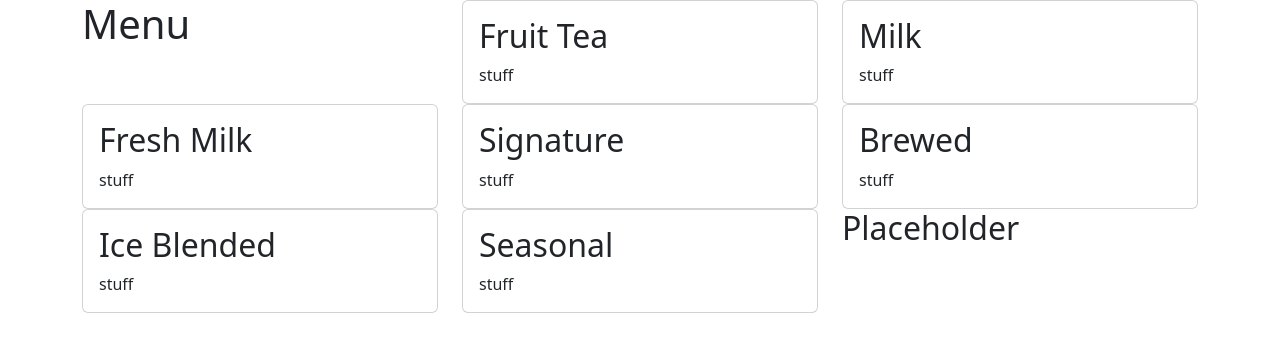
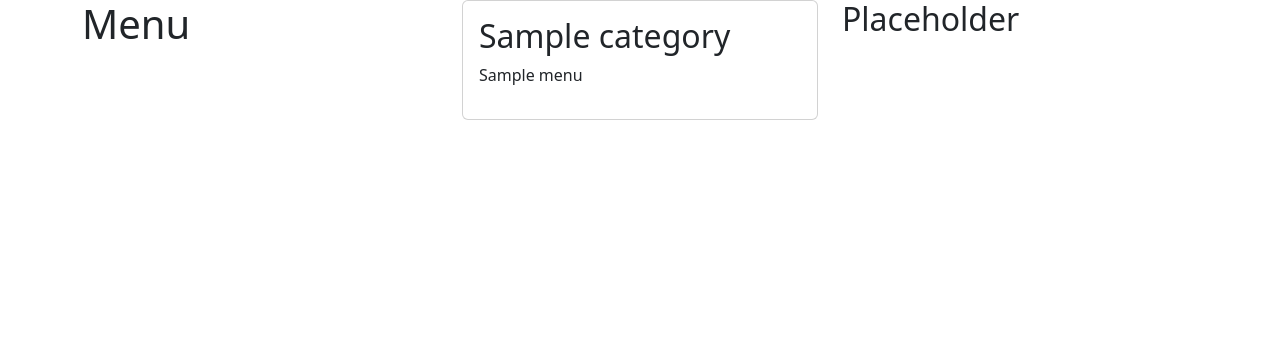
Before and after one commit to Lightlyflow/csce315-project3, a Flask app: template api/menuboard/templates/menuboard.html in a window 1280 px wide. Shown: the top 352 px of the page. Run offline with Flask 3, Linux system fonts and the light colour scheme; the template is opened without the code that fills it: most values are stand-ins (such as "Sample title", 1, 10 or a date in 2020).

Commit message:
added dynamic menu template

```diff
--- a/api/menuboard/menuboard.py
+++ b/api/menuboard/menuboard.py
@@ -1,8 +1,11 @@
 from flask import Blueprint, render_template
+from .menuboard_helper import getMenuCategories, getMenuItems
 
 menuboardBlueprint = Blueprint("menuboard", __name__, template_folder="templates")
 
 
 @menuboardBlueprint.route("/")
 def home():
+    menuCategories = getMenuCategories()
+    menuItems = {category: getMenuItems(category) for category in menuCategories}
     return render_template("menuboard.html")
--- a/api/menuboard/templates/menuboard.html
+++ b/api/menuboard/templates/menuboard.html
@@ -3,84 +3,36 @@
     <head>
         <meta charset="UTF-8">
         <meta name="viewport" content="width=device-width, initial-scale=1.0">
-        <title>Project 3 - Customer</title>
+        <title>Project 3 - Menu Board</title>
         <link href="https://cdn.jsdelivr.net/npm/bootstrap@5.2.3/dist/css/bootstrap.min.css" rel="stylesheet" integrity="sha384-rbsA2VBKQhggwzxH7pPCaAqO46MgnOM80zW1RWuH61DGLwZJEdK2Kadq2F9CUG65" crossorigin="anonymous">
         <script src="https://cdn.jsdelivr.net/npm/bootstrap@5.2.3/dist/js/bootstrap.bundle.min.js" integrity="sha384-kenU1KFdBIe4zVF0s0G1M5b4hcpxyD9F7jL+jjXkk+Q2h455rYXK/7HAuoJl+0I4" crossorigin="anonymous"></script>
     </head>
 <body>
     <div class="container">
-
-        <div class="row">
+        <div class="row row-cols-3 gy-3">
             <div class="col">
                 <h1>Menu</h1>
             </div>
-            <div class="col">
+
+            {% for category in menuCategories %}
+            <div class = "col">
                 <div class="card">
                     <div class="card-body">
-                        <h2 class="card-title">Fruit Tea</h2>
-                        <div class="card-text">stuff</div>
+                        <h2 class="card-title">{{category}}</h2>
+                        <div class="card-text">
+                                {% for item in menuItems[category] %}
+                                    <p>{{item}}</p>
+                                {% endfor %}
+                        </div>
                     </div>
                 </div>
             </div>
-            <div class="col">
-                <div class="card">
-                    <div class="card-body">
-                        <h2 class="card-title">Milk</h2>
-                        <div class="card-text">stuff</div>
-                    </div>
-                </div>
-            </div>
-        </div>
+            {% endfor %}
 
-        <div class="row">
-            <div class="col">
-                <div class="card">
-                    <div class="card-body">
-                        <h2 class="card-title">Fresh Milk</h2>
-                        <div class="card-text">stuff</div>
-                    </div>
-                </div>
-            </div>
-            <div class="col">
-                <div class="card">
-                    <div class="card-body">
-                        <h2 class="card-title">Signature</h2>
-                        <div class="card-text">stuff</div>
-                    </div>
-                </div>
-            </div>
-            <div class="col">
-                <div class="card">
-                    <div class="card-body">
-                        <h2 class="card-title">Brewed</h2>
-                        <div class="card-text">stuff</div>
-                    </div>
-                </div>
-            </div>
-        </div>
-
-        <div class="row">
-            <div class="col">
-                <div class="card">
-                    <div class="card-body">
-                        <h2 class="card-title">Ice Blended</h2>
-                        <div class="card-text">stuff</div>
-                    </div>
-                </div>
-            </div>
-            <div class="col">
-                <div class="card">
-                    <div class="card-body">
-                        <h2 class="card-title">Seasonal</h2>
-                        <div class="card-text">stuff</div>
-                    </div>
-                </div>
-            </div>
             <div class="col">
                 <h2>Placeholder</h2>
             </div>
         </div>
-
     </div>
 </body>
 </html>
```
Also changed, not shown: api/db/menuboard_querier.py (+10 -0 lines), api/menuboard/menuboard_helper.py (added, +16 -0 lines), api/menuboard/static/shareTeaLogo.png (added).
